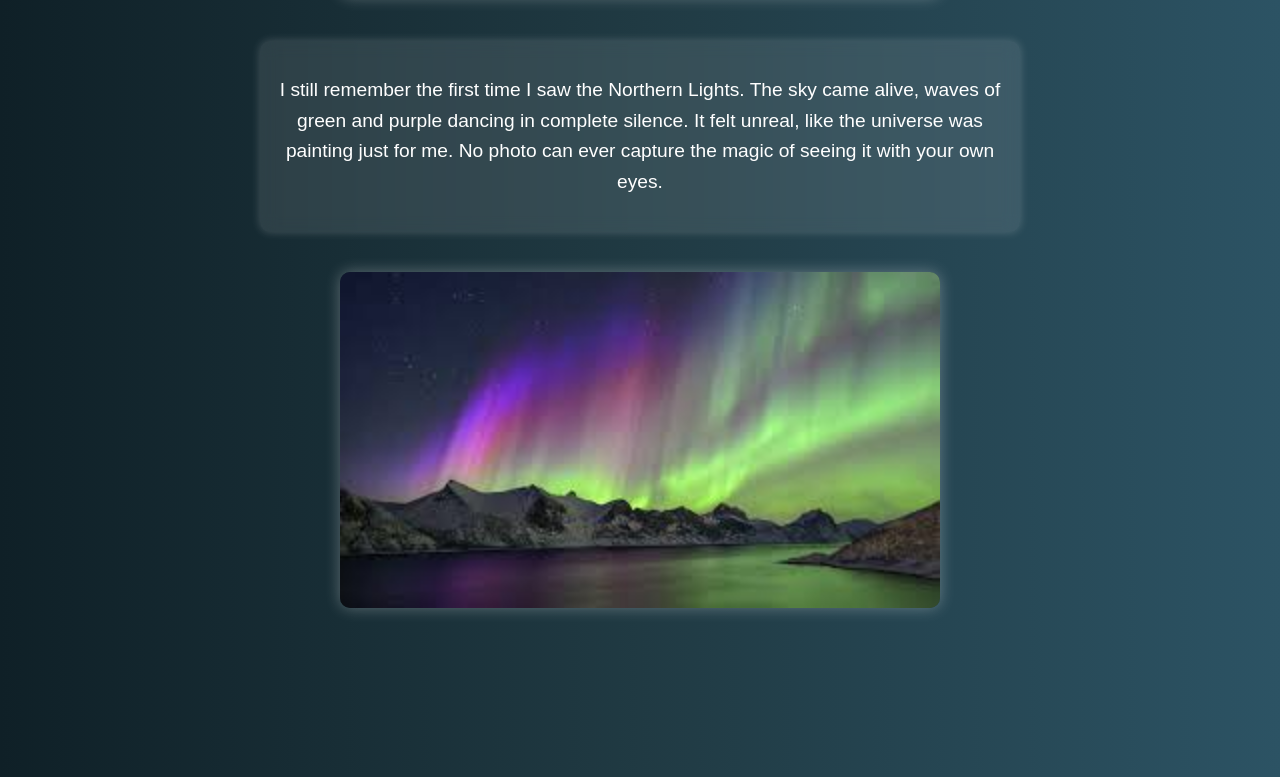
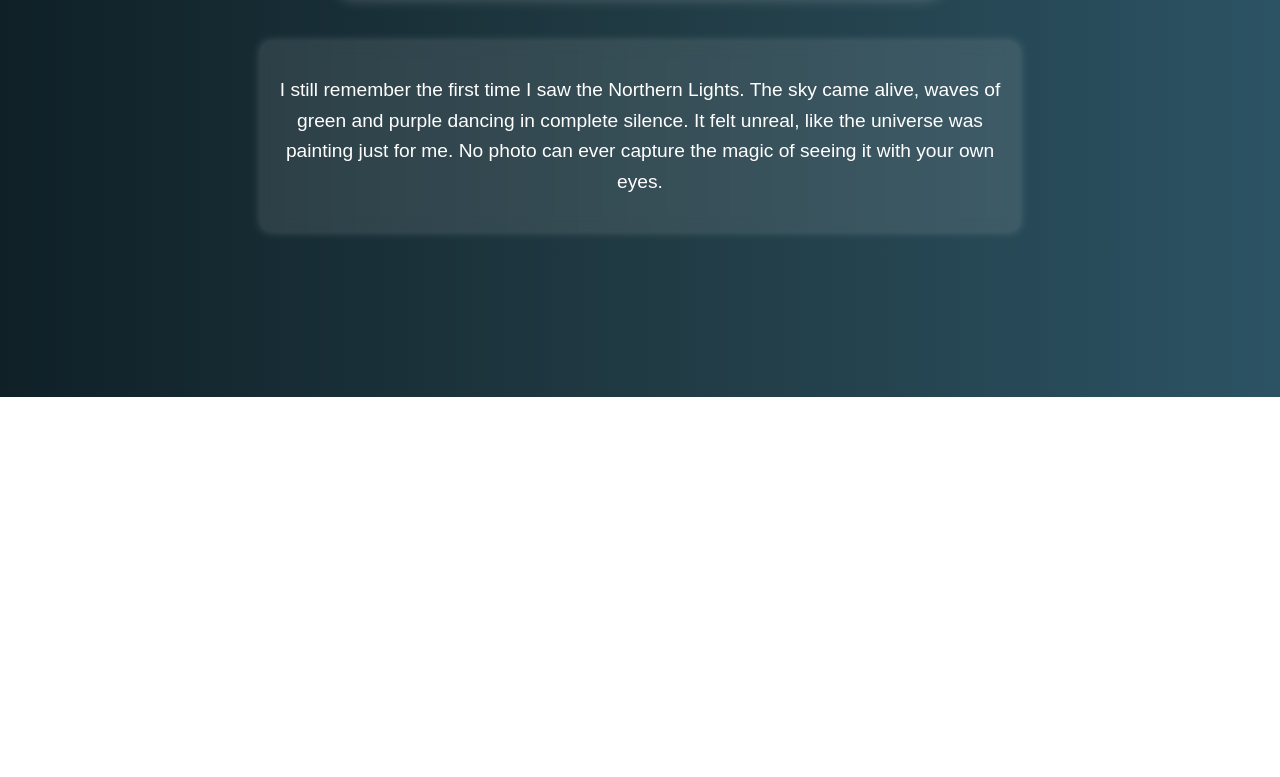
Before and after one commit to Ayoooo-byte/Aurora-Website, a plain HTML site: page index.html in a window 1280 px wide. Shown: the part 511-1288 px from the top of the page. After the commit the page ends 908 px from the top, so only its background shows below. Drawn offline with Linux system fonts and the light colour scheme.

Commit message:
Update index.html

```diff
--- a/index.html
+++ b/index.html
@@ -15,7 +15,6 @@
           I still remember the first time I saw the Northern Lights. The sky came alive, waves of green and purple dancing in complete silence. It felt unreal, like the universe was painting just for me. No photo can ever capture the magic of seeing it with your own eyes.
         </p>
       </div>
-      <img src="aurora.jpeg" alt="Aurora Borealis" />
       <div class="quote-container">
         <p class="quote">"Nature’s own light show, a moment frozen in time."</p>
       </div>
```
